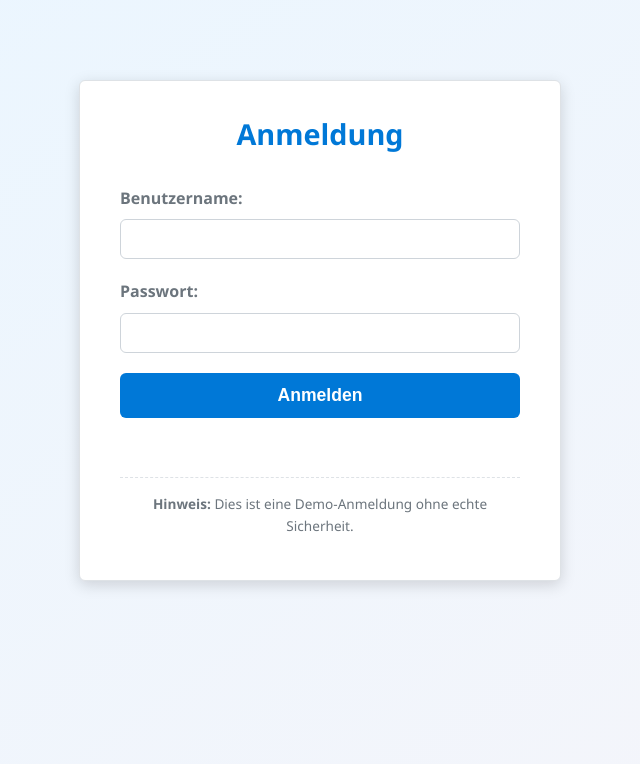
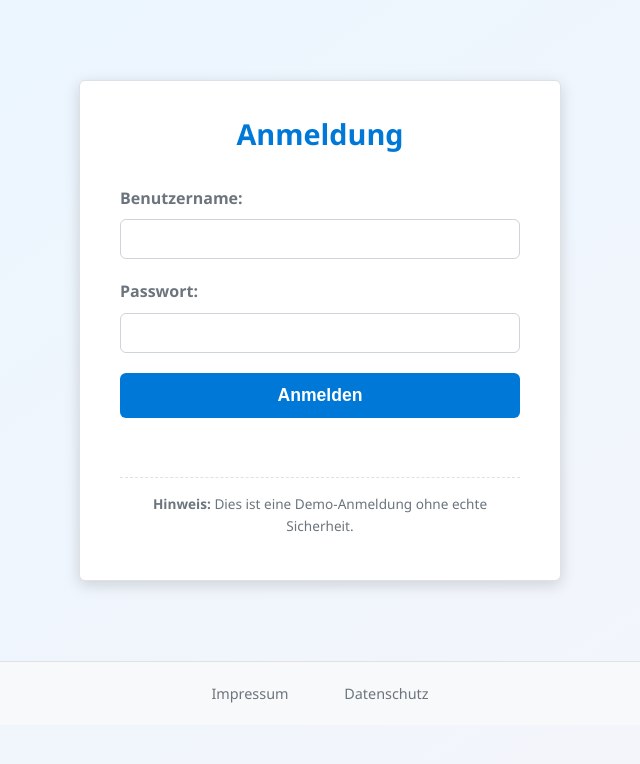
Before and after one commit to ju261/ju261.github.io, a plain HTML site: page Alle/index.html in a window 1280 px wide. Shown: the whole page, without its empty margins (320-960 px from the left). Drawn offline with Linux system fonts and the light colour scheme.

Commit message:
Update index.html

```diff
--- a/Alle/index.html
+++ b/Alle/index.html
@@ -26,6 +26,10 @@
          </p>
     </div>
 
+    <footer class="legal-footer">
+        <a href="impressum.html" class="legal-link">Impressum</a>
+        <a href="datenschutz.html" class="legal-link">Datenschutz</a>
+    </footer>
     <script src="script.js"></script>
 </body>
 </html>
```
